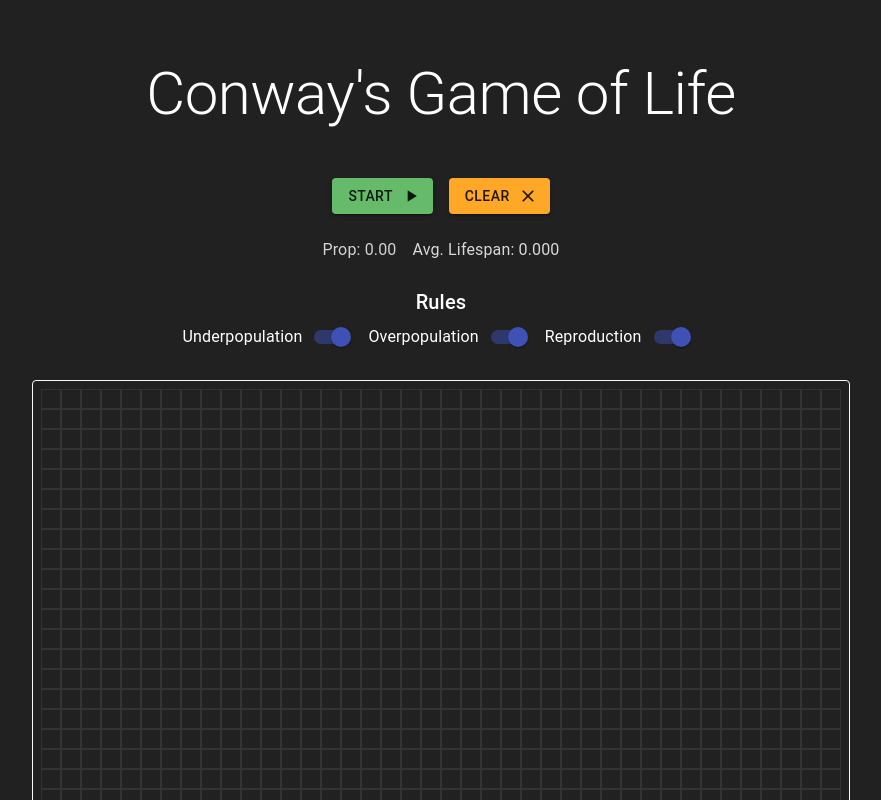
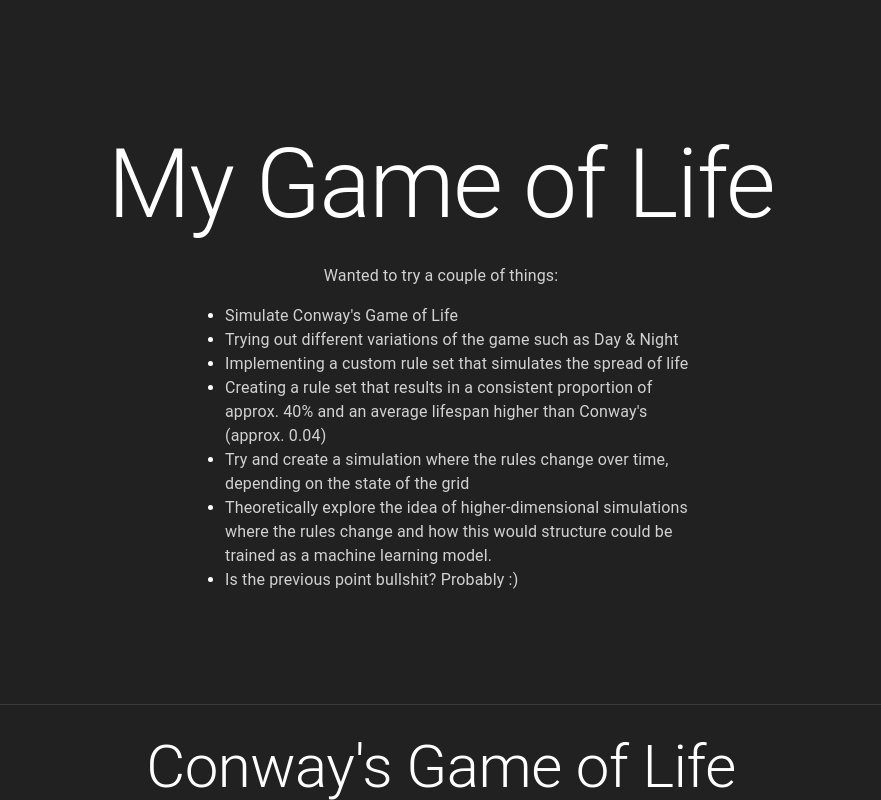
Before and after one commit to Mhudlark/game-of-life, a Next.js app: page / in a window 1280 px wide. Shown: the top 800 px of the page, without its empty margins (199-1080 px from the left). Built offline with nearby package versions, Linux system fonts and the light colour scheme.

Commit message:
feat: Add an intro

```diff
--- a/src/components/gameOfLife/GameOfLife.tsx
+++ b/src/components/gameOfLife/GameOfLife.tsx
@@ -134,7 +134,8 @@ export const GameOfLife: React.FC<GameOfLifeProps> = ({
       </Typography>
       {description && (
         <Typography
-          sx={{ marginBottom: "24px", textAlign: "center", color: "#d2d2d2" }}
+          sx={{ marginBottom: "24px", textAlign: "center" }}
+          color="textSecondary"
         >
           {description}
         </Typography>
@@ -163,16 +164,8 @@ export const GameOfLife: React.FC<GameOfLifeProps> = ({
       </Box>
 
       <Box sx={{ display: "flex", gap: 2, alignItems: "center" }}>
-        <Typography
-          sx={{
-            color: "#d2d2d2",
-          }}
-        >{`Prop: ${proportion.toFixed(2)}`}</Typography>
-        <Typography
-          sx={{
-            color: "#d8d8d8",
-          }}
-        >
+        <Typography color="textSecondary">{`Prop: ${proportion.toFixed(2)}`}</Typography>
+        <Typography color="textSecondary">
           {`Avg. Lifespan: ${averageLifeSpan.toFixed(3)}`}
         </Typography>
       </Box>
--- a/src/pages/index.tsx
+++ b/src/pages/index.tsx
@@ -1,5 +1,5 @@
 import React from "react";
-import { Container, Divider } from "@mui/material";
+import { Box, Container, Divider, Typography } from "@mui/material";
 import { DayAndNight } from "@/components/games/DayAndNight/DayAndNight";
 import { Conway } from "@/components/games/Conway/Conway";
 import { Life1 } from "@/components/games/Life1/Life1";
@@ -13,6 +13,82 @@ const GameOfLifePage: React.FC = () => {
         paddingY: "128px",
       }}
     >
+      <Box
+        sx={{
+          display: "flex",
+          flexDirection: "column",
+          alignItems: "center",
+          gap: "24px",
+        }}
+      >
+        <Typography
+          variant="h1"
+          sx={{
+            textAlign: "center",
+          }}
+        >
+          My Game of Life
+        </Typography>
+        <Box
+          sx={{
+            display: "flex",
+            flexDirection: "column",
+            alignItems: "center",
+            width: "512px",
+          }}
+        >
+          <Typography color="textSecondary" textAlign="center">
+            Wanted to try a couple of things:
+          </Typography>
+          <ul>
+            <li>
+              <Typography color="textSecondary">
+                {"Simulate Conway's Game of Life"}
+              </Typography>
+            </li>
+            <li>
+              <Typography color="textSecondary">
+                Trying out different variations of the game such as Day & Night
+              </Typography>
+            </li>
+            <li>
+              <Typography color="textSecondary">
+                Implementing a custom rule set that simulates the spread of life
+              </Typography>
+            </li>
+            <li>
+              <Typography color="textSecondary">
+                Creating a rule set that results in a consistent proportion of
+                approx. 40% and an average lifespan higher than Conway's
+                (approx. 0.04)
+              </Typography>
+            </li>
+            <li>
+              <Typography color="textSecondary">
+                Try and create a simulation where the rules change over time,
+                depending on the state of the grid
+              </Typography>
+            </li>
+            <li>
+              <Typography color="textSecondary">
+                Theoretically explore the idea of higher-dimensional simulations
+                where the rules change and how this would structure could be
+                trained as a machine learning model.
+              </Typography>
+            </li>
+            <li>
+              <Typography color="textSecondary">
+                Is the previous point bullshit? Probably :)
+              </Typography>
+            </li>
+          </ul>
+        </Box>
+      </Box>
+      <Divider
+        sx={{
+          margin: "96px 0",
+        }}
+      />
       <Conway />
       <Divider
         sx={{
--- a/src/styles/theme.ts
+++ b/src/styles/theme.ts
@@ -13,5 +13,8 @@ export const theme = createTheme({
       default: "#212121",
       paper: "#333",
     },
+    text: {
+      secondary: "#d2d2d2",
+    },
   },
 });
```
